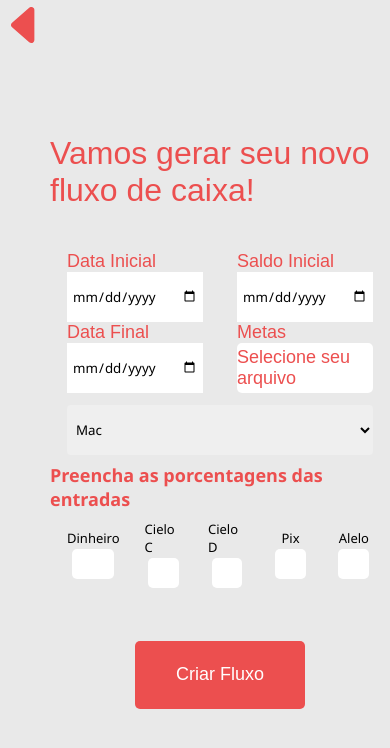
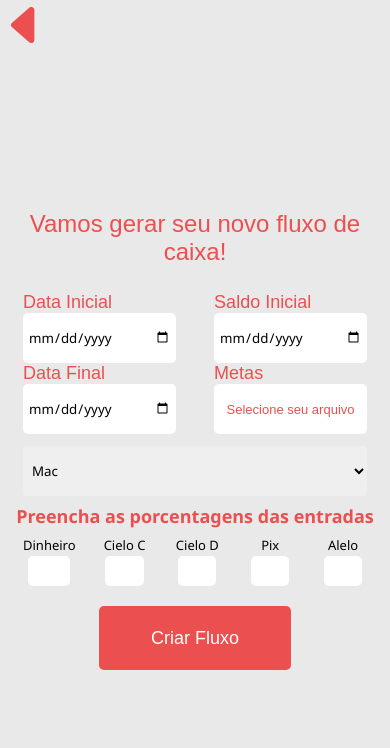
Before and after one commit to uSilas/FLUXO_DE_CAIXA_JS, a website: page pages/create.html in a window 390 px wide. Drawn offline with Linux system fonts and the light colour scheme.

Commit message:
responsividade finalizada

```diff
--- a/pages/create.html
+++ b/pages/create.html
@@ -7,15 +7,16 @@
     <link rel="stylesheet" href="/style/create.css" />
   </head>
   <body>
-    <img src="/assets/SETA.svg" class="button-back" />
-
+    <div class="seta">
+      <img src="/assets/SETA.svg" class="button-back" />
+    </div>
     <div class="geral">
       <h1>Vamos gerar seu novo fluxo de caixa!</h1>
-      <div class="formulario_criar">
+      <form>
         <div class="inputs">
           <div class="input_1">
             <label>Data Inicial</label>
-            <input type="date" />
+            <input required="ola" type="date" />
             <label>Data Final</label>
             <input type="date" />
           </div>
@@ -58,8 +59,9 @@
             <input type="number" />
           </div>
         </div>
-      </div>
-      <button>Criar Fluxo</button>
+
+        <button type="submit">Criar Fluxo</button>
+      </form>
     </div>
   </body>
 </html>
--- a/style/create.css
+++ b/style/create.css
@@ -8,33 +8,44 @@
 body {
   background-color: rgb(233, 233, 233);
   display: flex;
+  flex-direction: column;
   height: 100vh;
-  justify-content: center;
+  align-items: center;
 }
 h1 {
   color: #ec4f4f;
   font-family: fantasy;
   font-weight: 100;
+  text-align: center;
+  margin-bottom: 10px;
 }
 p {
   color: #ec4f4f;
   font-family: fantasy;
   font-size: large;
   font-weight: 900;
+  text-align: center;
+}
+
+.seta {
+  display: flex;
+  height: 5vh;
+  align-items: self-start;
+  width: 100vw;
 }
 .geral {
   width: 98vw;
-  height: 100vh;
+  height: 95vh;
   display: flex;
   flex-direction: column;
   justify-content: center;
   align-items: center;
   flex-wrap: wrap;
 }
-.formulario_criar {
+form {
   display: flex;
   flex-direction: column;
-  flex-wrap: wrap;
+
   gap: 2%;
   justify-content: center;
   align-items: center;
@@ -48,8 +59,8 @@ p {
   min-height: 10px;
 }
 .inputs {
-  font-family:fantasy;
-  font-weight:lighter;
+  font-family: fantasy;
+  font-weight: lighter;
   color: #ec4f4f;
 
   display: flex;
@@ -62,6 +73,8 @@ p {
   padding: 5px;
   width: 400px;
   height: 50px;
+  border-radius: 5px;
+  outline: none;
 }
 .inputs label {
   width: 400px;
@@ -128,56 +141,68 @@ select {
   border-radius: 4px;
   font-family: "Segoe UI", Tahoma, Geneva, Verdana, sans-serif;
   padding: 5px;
-
 }
-button{
-
+button {
   font-weight: 100;
   font-size: large;
+
   color: white;
   font-family: fantasy;
   border-radius: 5px;
   background-color: #ec4f4f;
-  height: 8%;
+  height: 16%;
   width: 20%;
   cursor: pointer;
 }
-button:hover{
+button:hover {
   background-color: #dd4040;
 }
 /* CSS media query dentro de um stylesheet */
-@media (max-width: 1244px){
-  select{
+@media (max-width: 1244px) {
+  select {
     width: 810px;
+  }
+  .entradas {
+    flex-wrap: nowrap;
+    width: 70%;
   }
 }
 @media (max-width: 1200px) {
-  select{
+  select {
     width: 90%;
   }
-  .inputs input{
+  .inputs input {
     width: 80%;
   }
-  .inputs label{
+  .inputs label {
     width: 80%;
   }
   .inputs {
-
     width: 100%;
   }
-  .entradas{
+  .entradas {
     flex-wrap: nowrap;
     width: 90%;
   }
 }
 
-@media (max-width:500px){
-  .entradas{
+@media (max-width: 500px) {
+  .entradas {
     font-size: small;
-
   }
-  button{
+  button {
     margin-top: 10px;
     width: 50%;
   }
+  h1 {
+    font-size: 24px;
+  }
+  .inputs {
+    margin-top: 10px;
+  }
+  #Meta {
+    font-size: small;
+  }
 }
+@media (max-width: 400px) {
+}
```
